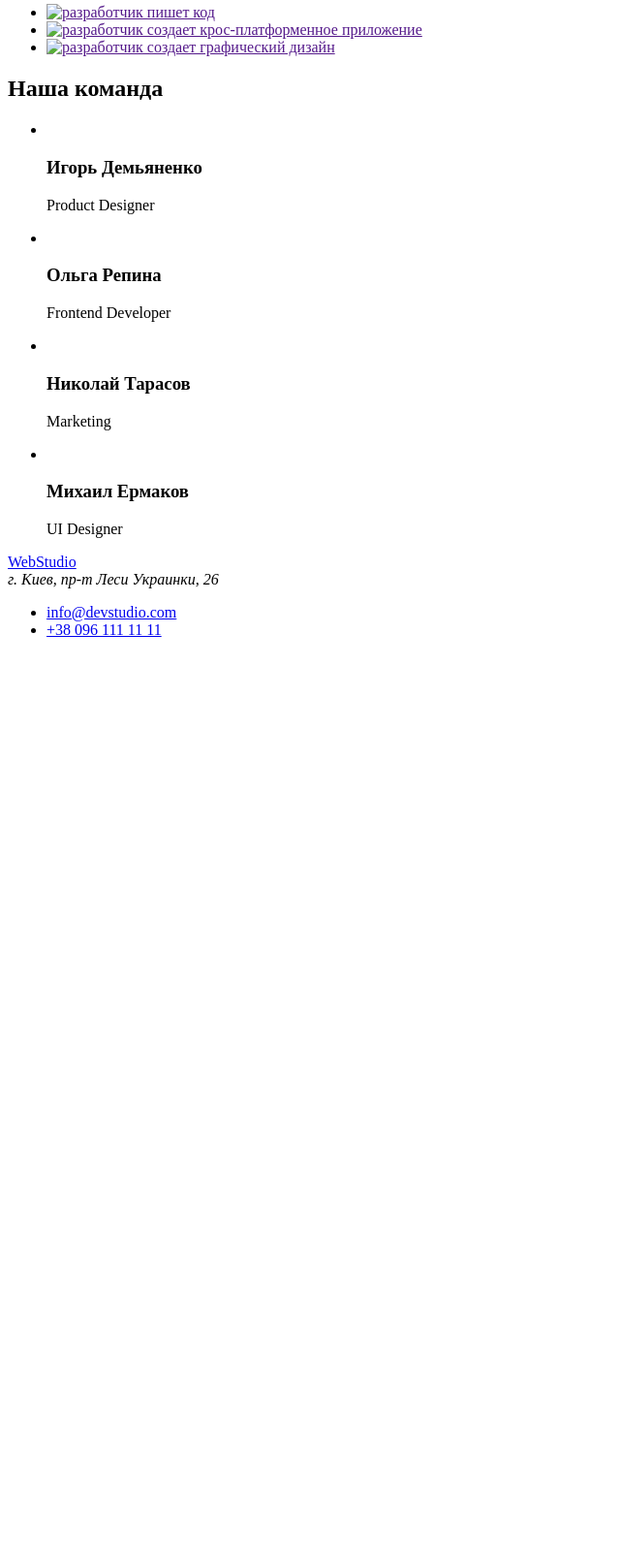
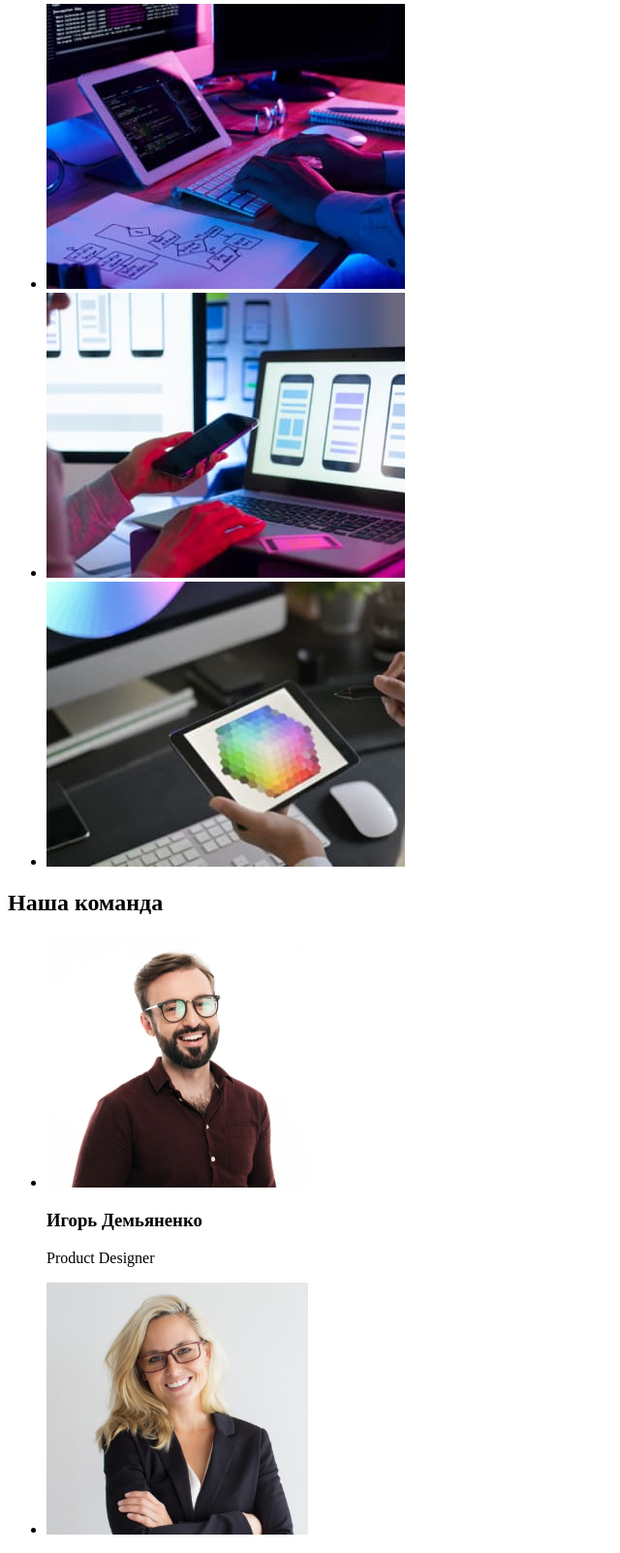
Before and after one commit to Andriy-Hrynevetskyi/goit-markup-hw-01, a plain HTML site: page index.html in a window 1280 px wide. Shown: the part 656-2258 px from the top of the page at 97% size, without its empty margins (0-640 px from the left). Before the commit the page ends 1331 px from the top, so only its background shows below. Drawn offline with Linux system fonts and the light colour scheme; the site is published under a folder, as on GitHub Pages, so addresses that start at the root find nothing.

Commit message:
Update index.html

```diff
--- a/index.html
+++ b/index.html
@@ -55,13 +55,13 @@
       <h2>Чем мы занимаемся</h2>
         <ul>
           <li>
-            <a href=""><img src="/images/picture-1.jpg" alt="разработчик пишет код" width="370"></a>
+            <a href=""><img src="./images/picture-1.jpg" alt="разработчик пишет код" width="370"></a>
           </li>
           <li>
-            <a href=""><img src="/images/picture-2.jpg" alt="разработчик создает крос-платформенное приложение" width="370"></a>
+            <a href=""><img src="./images/picture-2.jpg" alt="разработчик создает крос-платформенное приложение" width="370"></a>
           </li>
           <li>
-            <a href=""><img src="/images/picture-3.jpg" alt="разработчик создает графический дизайн" width="370"></a>
+            <a href=""><img src="./images/picture-3.jpg" alt="разработчик создает графический дизайн" width="370"></a>
           </li>
         </ul>
     </section>
@@ -69,22 +69,22 @@
       <h2>Наша команда</h2>
         <ul>
           <li>
-            <img src="/images/photo-1.jpg" alt="" width="270">
+            <img src="./images/photo-1.jpg" alt="" width="270">
               <h3>Игорь Демьяненко</h3>
                 <p>Product Designer</p>
           </li>
           <li>
-            <img src="/images/photo-2.jpg" alt="" width="270">
+            <img src="./images/photo-2.jpg" alt="" width="270">
               <h3>Ольга Репина</h3>
                 <p>Frontend Developer</p>
             </li>
           <li>
-            <img src="/images/photo-3.jpg" alt="" width="270">
+            <img src="./images/photo-3.jpg" alt="" width="270">
               <h3>Николай Тарасов</h3>
                 <p>Marketing</p>
           </li>
           <li>
-            <img src="/images/photo-4.jpg" alt="" width="270">
+            <img src="./images/photo-4.jpg" alt="" width="270">
               <h3>Михаил Ермаков</h3>
                 <p>UI Designer</p>
           </li>
```
